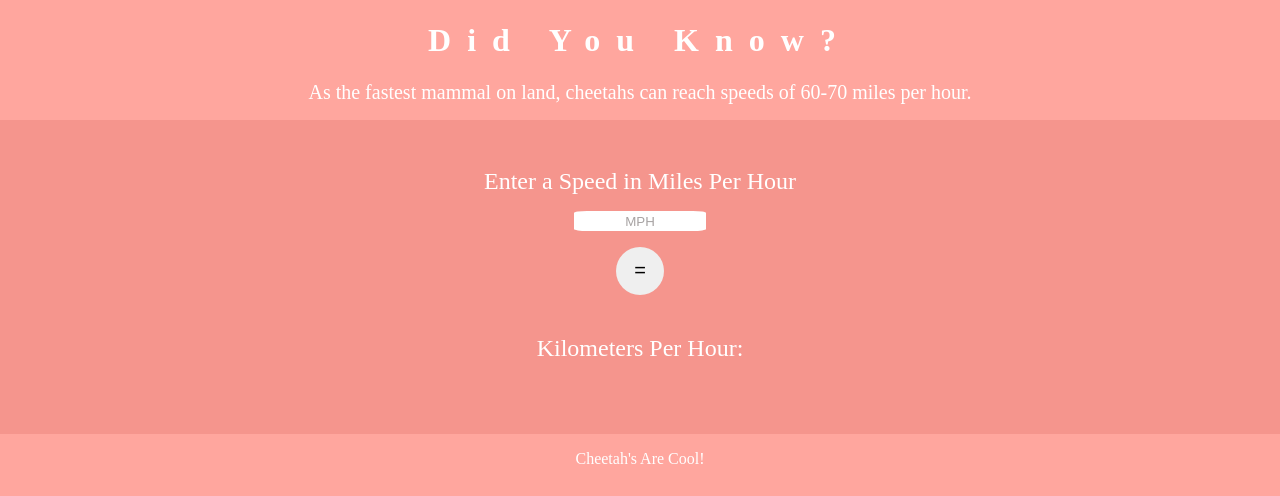
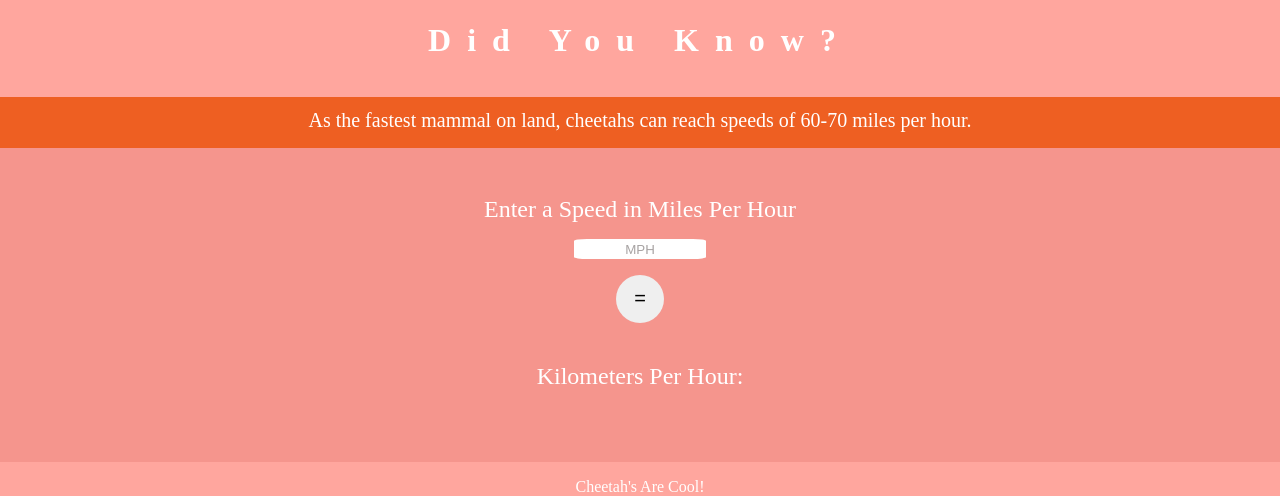
Before and after one commit to TandiweP/CheetahSpeed, a plain HTML site: page index.html in a window 1280 px wide. Shown: the part 395-891 px from the top of the page. Before the commit the page ends 863 px from the top, so only its background shows below. Drawn offline with Linux system fonts and the light colour scheme.

Commit message:
css h1, main

```diff
--- a/styles.css
+++ b/styles.css
@@ -53,10 +53,13 @@ figcaption {
 h1 {
   color: white;
   letter-spacing: 1rem;
+  padding-bottom: 1rem;
 }
 
 main {
   color: white;
+  background-color: rgb(238, 95, 34);
+  padding-top: 0.75rem;
 }
 
 footer {
```
